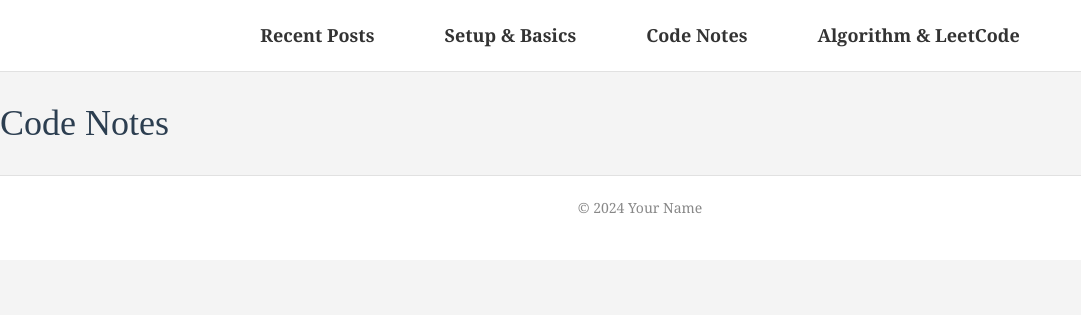
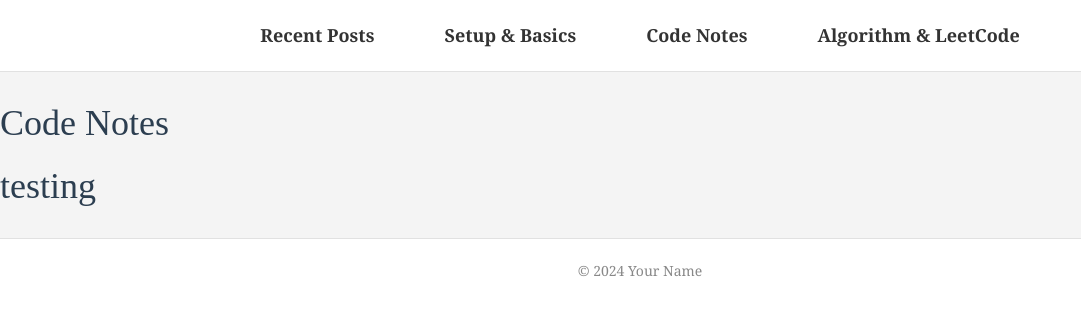
Before and after one commit to cao0085/cao0085.github.io, a Jekyll site: the page built from categories/code-notes.md, in a window 1280 px wide. Shown: the top 315 px of the page, without its empty margins (0-1081 px from the left). Built offline with Jekyll 4.4.1, drawn with Linux system fonts in a browser that asks for light colours.

Commit message:
test cate.html

```diff
--- a/_layouts/category.html
+++ b/_layouts/category.html
@@ -3,9 +3,8 @@ layout: default
 ---
 
 <h1>{{ page.title }}</h1>
-
+<h1>testing</h1>
 <ul>
 {% for post in site.categories[page.category] %}
   <li><a href="{{ post.url | relative_url }}">{{ post.title }}</a></li>
 {% endfor %}
-</ul>
```
